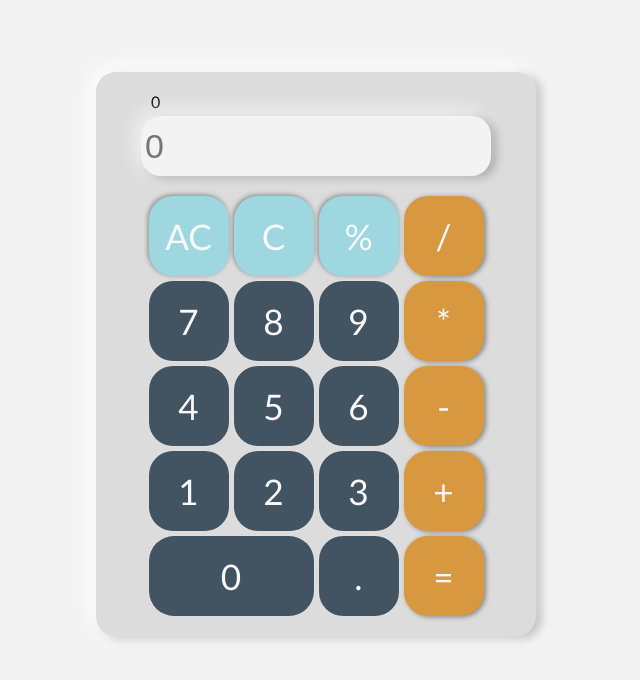
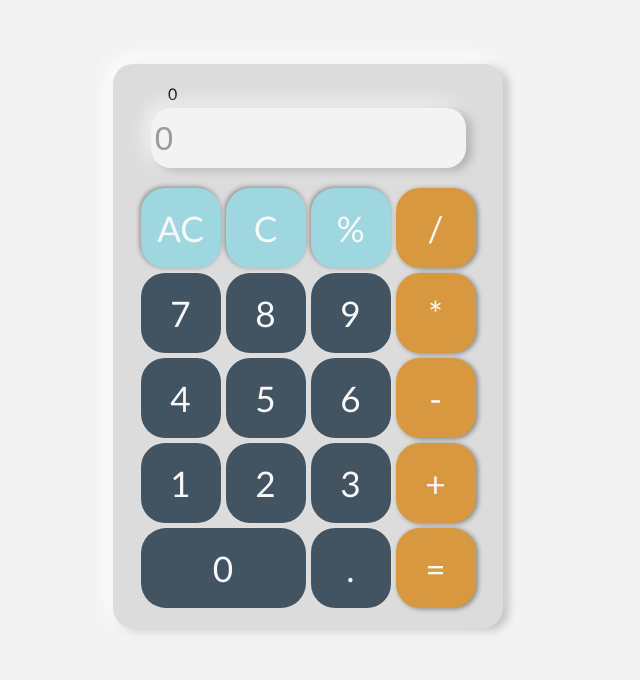
Before and after one commit to DestroyTiger/Calculator, a plain HTML site: page index.html in a window 1280 px wide. Shown: the whole page, without its empty margins (332-972 px from the left). Drawn offline with Linux system fonts and the light colour scheme.

Commit message:
Update style.css

```diff
--- a/style.css
+++ b/style.css
@@ -1,12 +1,13 @@
-
 
 body{
-    width: 100%;
+    width: 100vw;
     display: flex;
     justify-content: center;
     align-items: center;
-    overflow: hidden;
     background-color:#f3f3f3;
+    box-sizing: border-box;
+    margin: 0;
+    padding: 0%;
 }
 .key{
     background-color: #1C3144;
@@ -29,7 +30,7 @@ body{
     opacity: 1;
 }
 .answer{
-    width: 400px;
+    width: 100%;
     display: flex;
 align-items: center;
     flex-direction: column;
@@ -37,6 +38,7 @@ align-items: center;
 }
 .boxanswer::placeholder{
     user-select: none;
+    opacity: .7;
 }
 
 .boxanswer:focus{
@@ -44,10 +46,8 @@ align-items: center;
 
 }
 .boxanswer{
-    width: 350px;
+    width: 90%;
     height: 60px;
-    display: flex;
-    align-items: center;
     padding-right: 5px;
     box-sizing: border-box;
     font-size: 34px;
@@ -64,10 +64,10 @@ align-items: center;
     margin-top:20px;
     display: flex;
     justify-content: center;
-    width: 400px;
     flex-wrap: wrap;
     gap: 5px;
     user-select: none;
+
 
 }
 
@@ -95,6 +95,7 @@ align-items: center;
     align-items: center;
     border-radius: 20px;
     box-shadow: -5px -5px 20px rgb(255, 255, 255) ,5px 2px 10px rgba(0, 0, 0, 0.264);
+    width: 350px;
 
 }
 .history{
```
